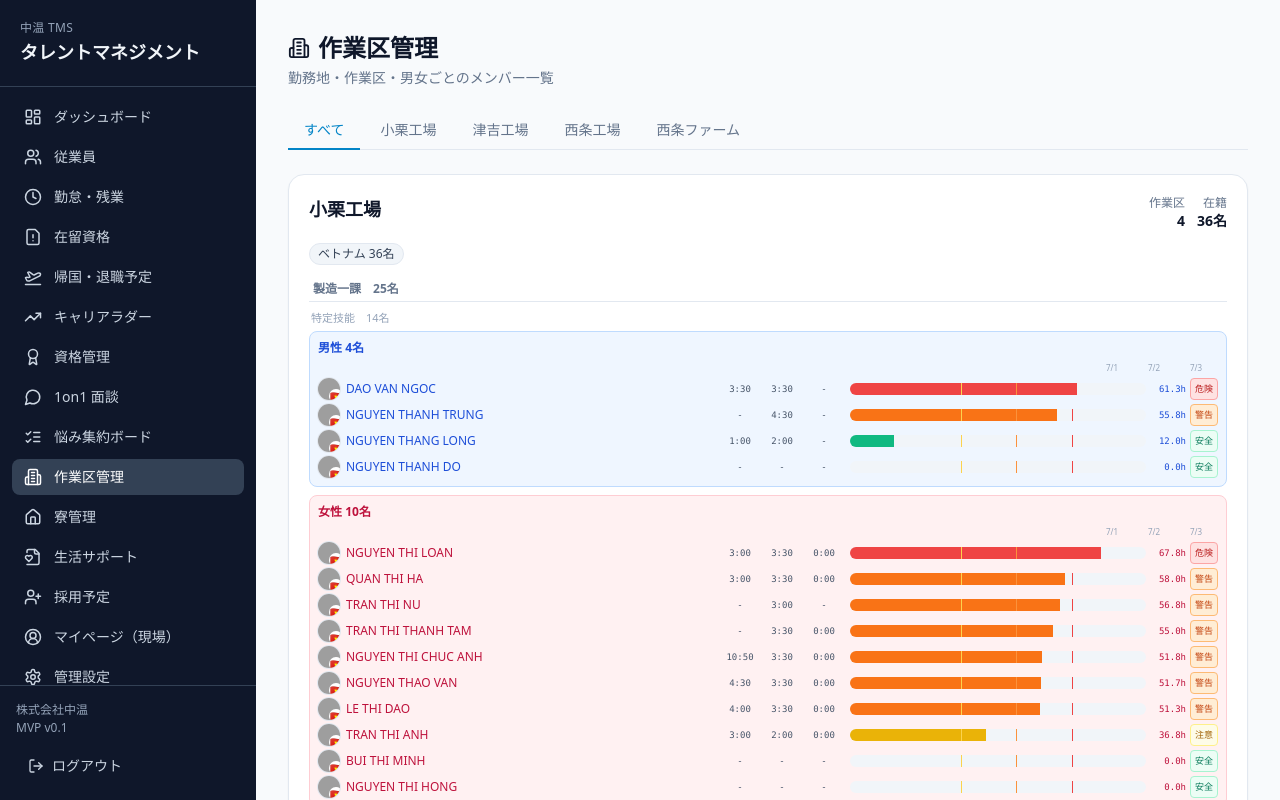
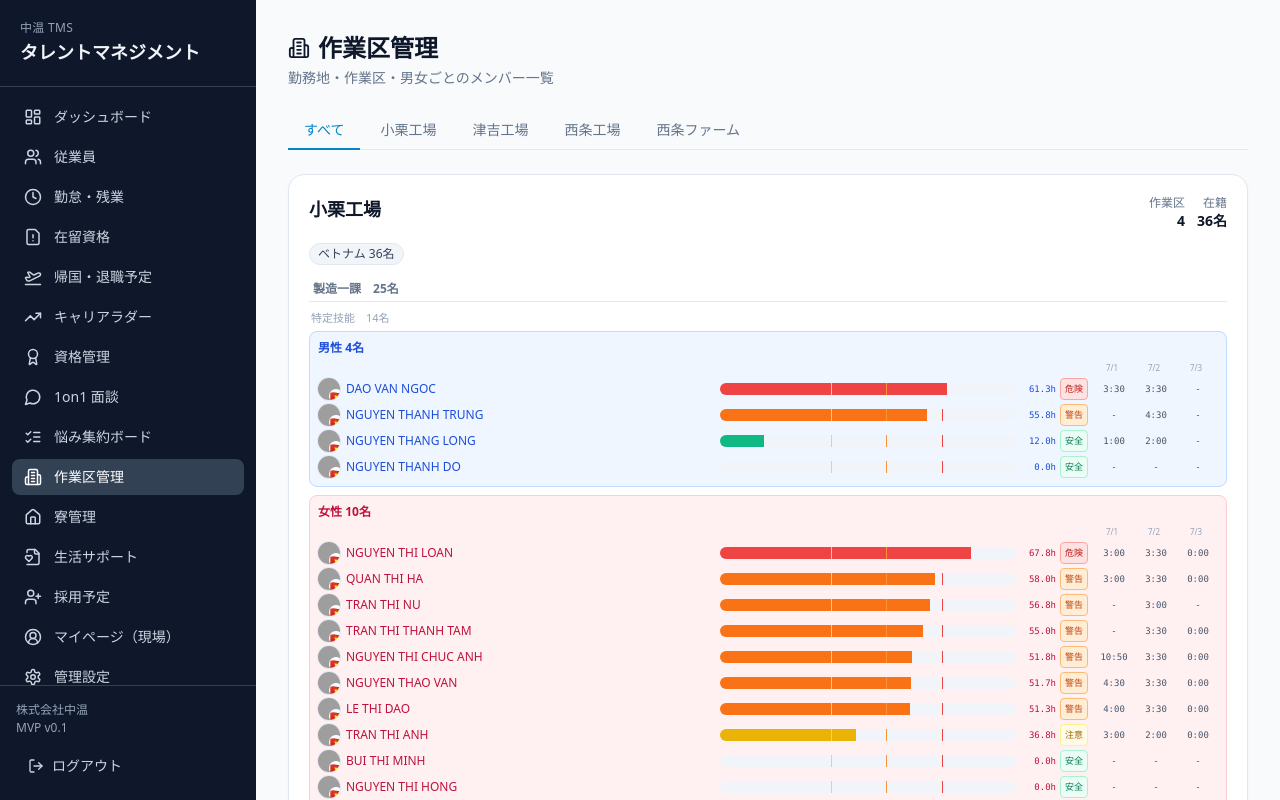
Before and after one commit to ozakichuon/chuon-globaltms, a Next.js app: page /workplace in a window 1280 px wide. Shown: the top 800 px of the page. Built offline with nearby package versions, Linux system fonts and the light colour scheme; no server answers; grey boxes are pictures that could not be loaded.

Commit message:
fix: 直近3日の値をバーの右に配置・日付ヘッダーと縦位置を合わせる

```diff
--- a/src/app/(admin)/workplace/page.tsx
+++ b/src/app/(admin)/workplace/page.tsx
@@ -160,16 +160,6 @@ function PersonRow({ e }: { e: Emp }) {
       <Link href={`/employees/${code}`} className="hover:text-brand-600 truncate flex-1 min-w-0">
         {e.display_name}
       </Link>
-      {/* 直近3日の残業（値のみ・日付はGenderBoxヘッダーに表示） */}
-      {recent3Dates.length > 0 && (
-        <div className="flex gap-0.5 shrink-0 ml-auto">
-          {recent3Dates.map((d) => (
-            <div key={d} className="w-10 text-center text-[9px] font-mono text-slate-600">
-              {dailyHHMM(daily[d] as number | null)}
-            </div>
-          ))}
-        </div>
-      )}
       {/* 残業バー */}
       <div className="flex items-center gap-1 flex-1 min-w-0">
         <div className="relative flex-1 bg-slate-100 rounded-full h-3 overflow-hidden">
@@ -186,6 +176,16 @@ function PersonRow({ e }: { e: Emp }) {
           {overtimeAlertShort(level)}
         </span>
       </div>
+      {/* 直近3日の残業（バーの右に値のみ表示） */}
+      {recent3Dates.length > 0 && (
+        <div className="flex gap-0.5 shrink-0">
+          {recent3Dates.map((d) => (
+            <div key={d} className="w-10 text-center text-[9px] font-mono text-slate-600">
+              {dailyHHMM(daily[d] as number | null)}
+            </div>
+          ))}
+        </div>
+      )}
     </div>
   );
 }
```
